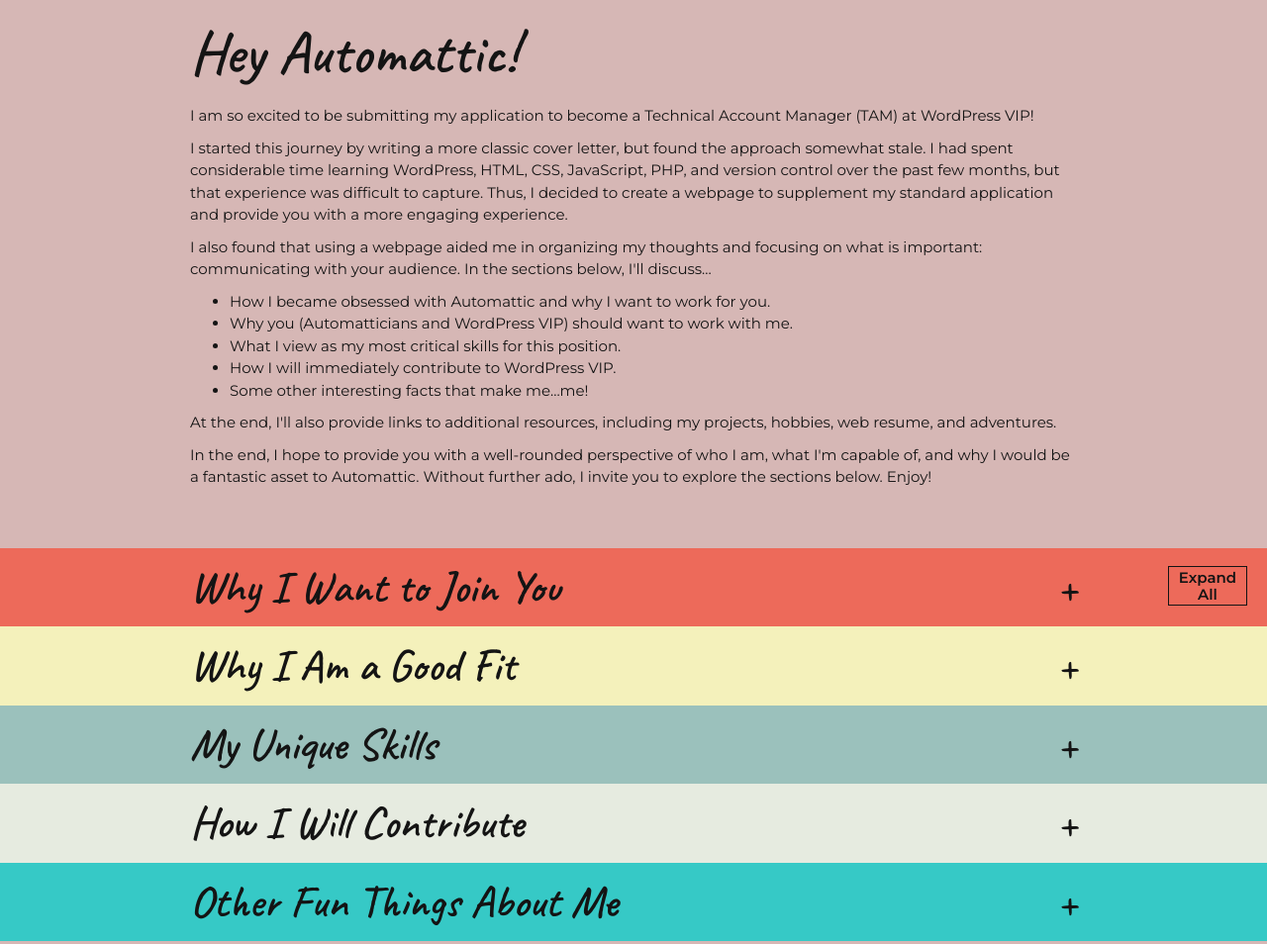
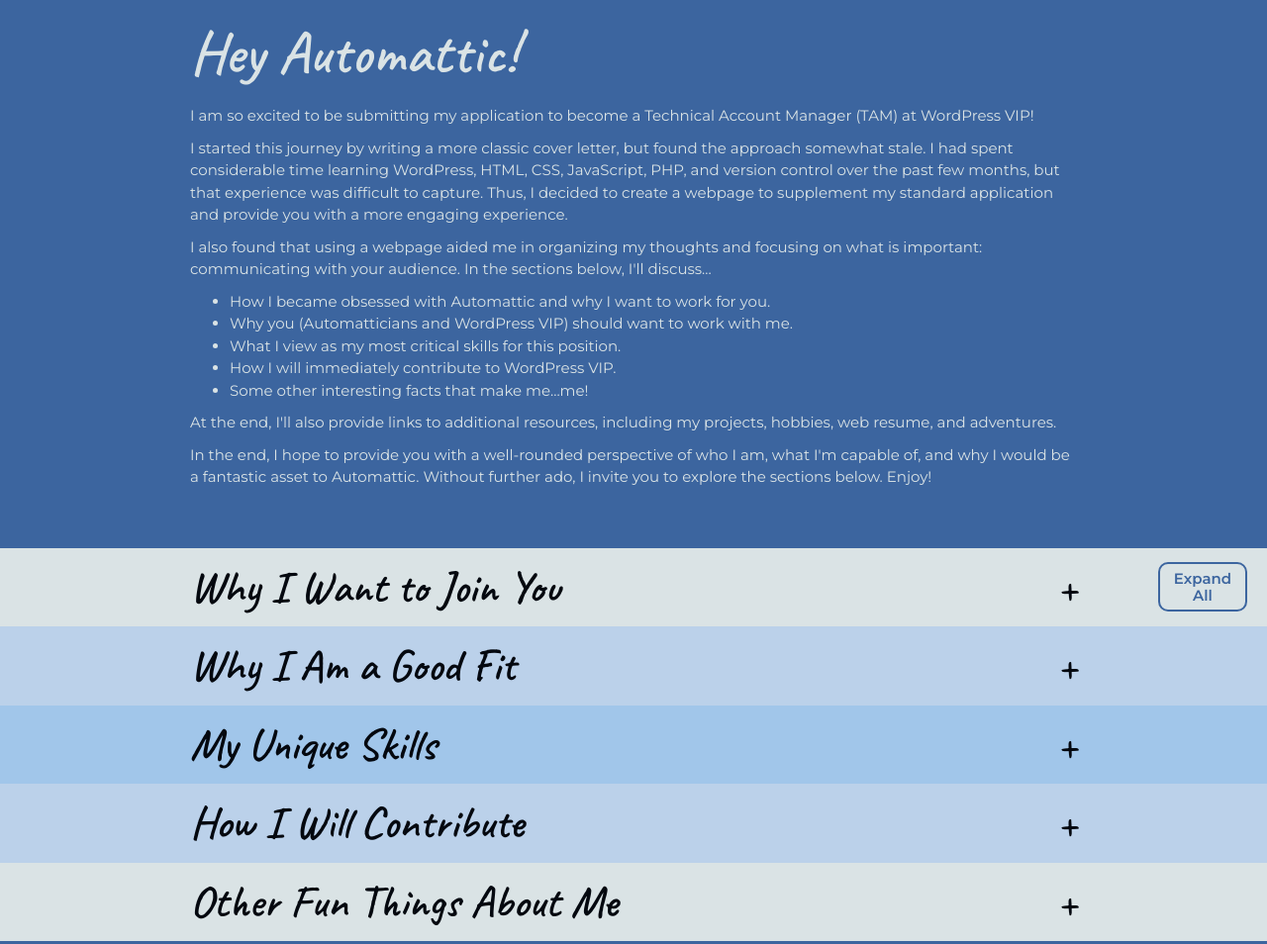
Before and after one commit to meyerdw3/hello-automattic, a plain HTML site: page index.html in a window 1280 px wide. Shown: the top 954 px of the page at 99% size. Drawn offline with Linux system fonts and the light colour scheme.

Commit message:
Color palette change: blue gradient

```diff
--- a/style.css
+++ b/style.css
@@ -21,29 +21,36 @@
 * #9BC1BC - blue-gray
 * #E6EBE0 - off-white
 * #36C9C6 - baby blue
+
+* -- MULTI-BLUE --
+* #3C659F - main background
+* #DAE3E5 - light (panel 1 & 5 + main & footer text)
+* #BBD1EA - mid
+* #A1C6EA - dark
+* #04080F - darkest (footer + panel text)
 */
 
 /* Root Variable Declaration */
 :root {
-  --main-background: #d6b7b5;
-  --main-text-color: #141414;
-  --panel-one: #ed6a5a;
-  --panel-one-hover: #e8422c;
-  --panel-one-text: #141414;
-  --panel-two: #f4f1bb;
-  --panel-two-hover: #ede991;
-  --panel-two-text: #141414;
-  --panel-three: #9bc1bc;
-  --panel-three-hover: #7bada6;
-  --panel-three-text: #141414;
-  --panel-four: #e6ebe0;
-  --panel-four-hover: #cdd7c1;
-  --panel-onfoure-text: #141414;
-  --panel-five: #36c9c6;
-  --panel-five-hover: #2ba19f;
-  --panel-five-text: #141414;
-  --footer: #003b4d;
-  --footer-text: #f0f3bd;
+  --main-background: #3c659f;
+  --main-text-color: #dae3e5;
+  --panel-one: #dae3e5;
+  --panel-one-hover: #bdcdd0;
+  --panel-one-text: #04080f;
+  --panel-two: #bbd1ea;
+  --panel-two-hover: #96b8df;
+  --panel-two-text: #04080f;
+  --panel-three: #a1c6ea;
+  --panel-three-hover: #76abe0;
+  --panel-three-text: #04080f;
+  --panel-four: #bbd1ea;
+  --panel-four-hover: #96b8df;
+  --panel-four-text: #04080f;
+  --panel-five: #dae3e5;
+  --panel-five-hover: #bdcdd0;
+  --panel-five-text: #04080f;
+  --footer: #04080f;
+  --footer-text: #dae3e5;
 }
 
 /* Global Styles */
@@ -101,21 +108,32 @@ p.last {
   justify-content: center;
   align-items: center;
   float: right;
-  height: 40px;
-  width: 80px;
-  margin-top: 18px;
+  height: 50px;
+  width: 90px;
+  margin-top: 14px;
   margin-right: 20px;
-  border: 1px solid var(--main-text-color);
-  background-color: hsla(0, 0%, 0%, 0%);
+  border: 2px solid var(--main-background);
+  background-color: var(--panel-one);
   cursor: pointer;
+  border-radius: 10px;
 
   /* Font */
   font-family: "Montserrat", sans-serif;
   font-weight: 600;
   font-size: 15px;
   line-height: 1.7rem;
+  color: var(--main-background);
+  text-align: center;
+}
+
+#expand_collapse_button:hover {
+  background-color: var(--main-background);
   color: var(--main-text-color);
-  text-align: center;
+}
+
+#expand_collapse_button:active {
+  background-color: hsla(0, 0%, 0%, 0%);
+  color: var(--main-background);
 }
 
 /* General Panel Styling */
```
